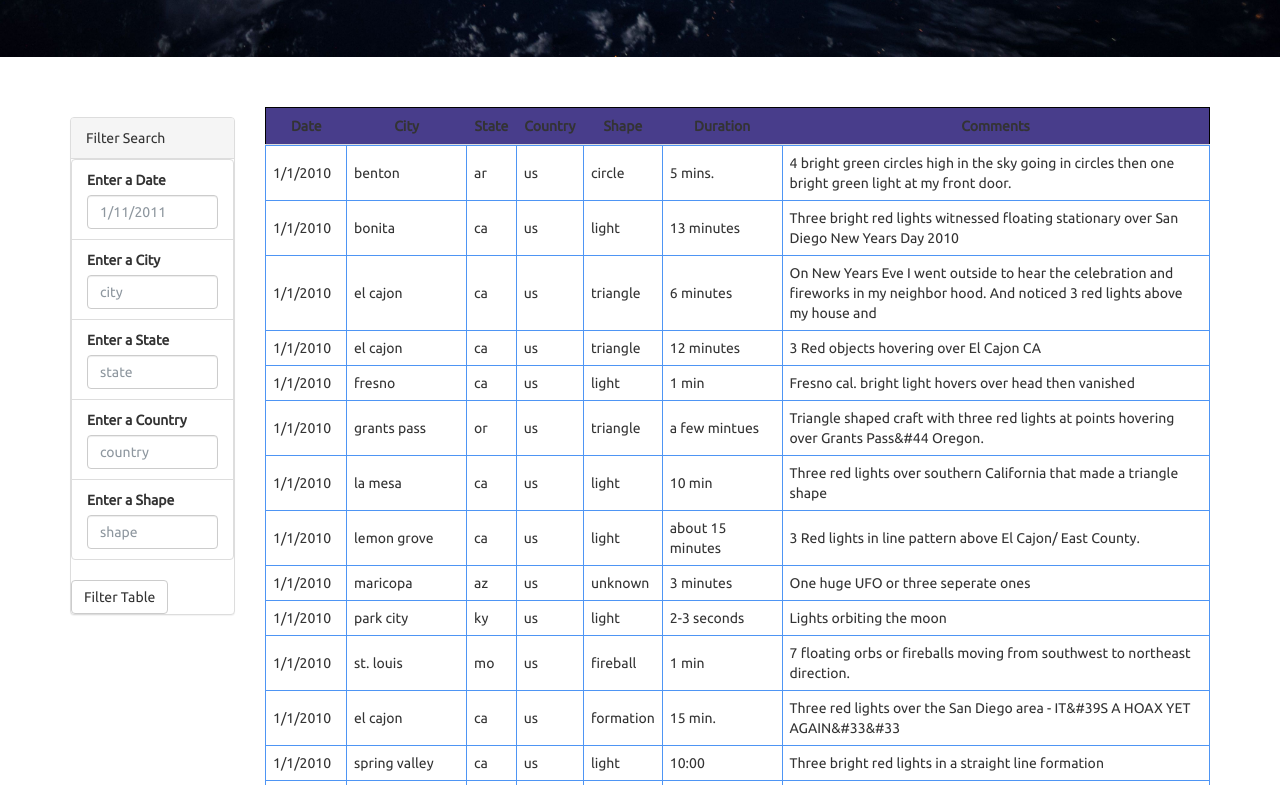
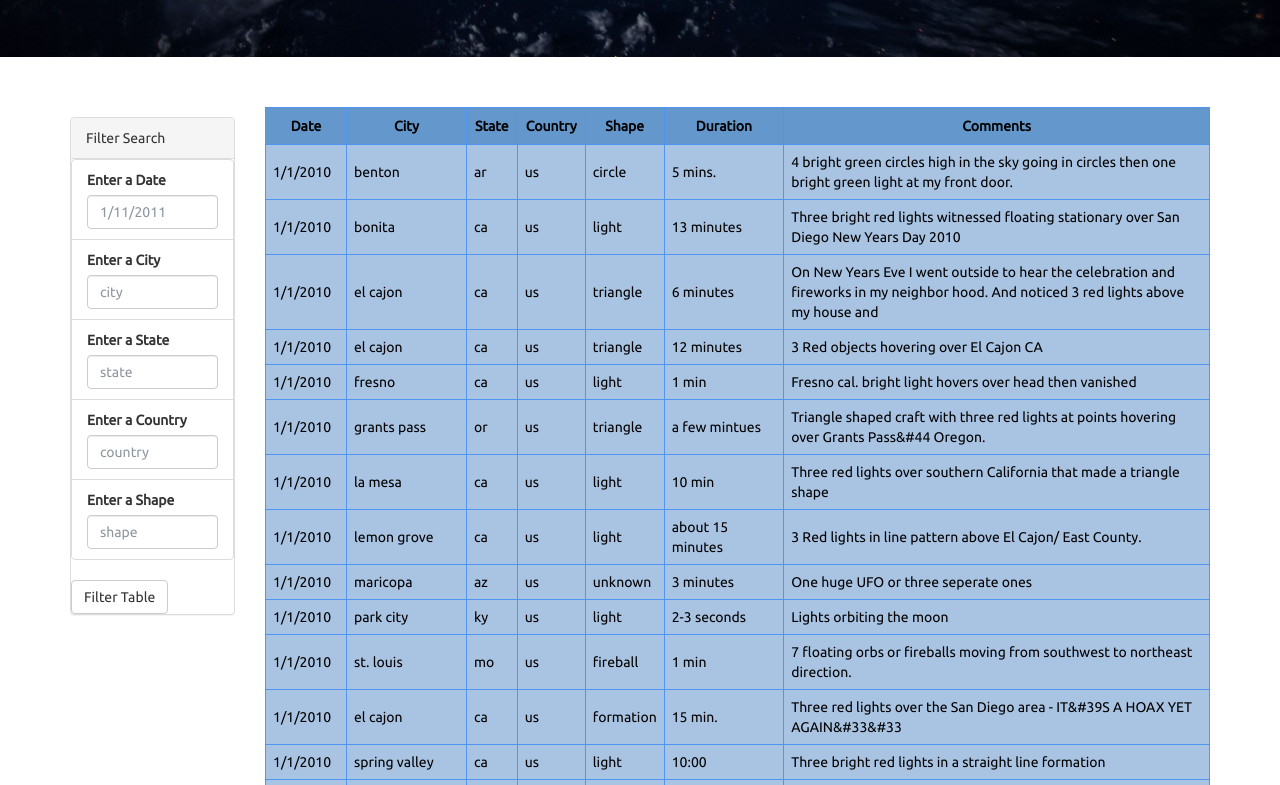
Before and after one commit to CholGurung/UFO_Sighting_chapter_12JS-Homework, a plain HTML site: page index.html in a window 1280 px wide. Shown: the part 555-1340 px from the top of the page. Drawn offline with nearby package versions, Linux system fonts and the light colour scheme.

Commit message:
changed style css

```diff
--- a/index.html
+++ b/index.html
@@ -6,9 +6,10 @@
   <title>UFO Finder</title>
   <meta name="viewport" content="width=device-width, initial-scale=1">
   <link rel="stylesheet" href="https://maxcdn.bootstrapcdn.com/bootswatch/3.3.7/superhero/bootstrap.min.css">
-  <link href="https://fonts.googleapis.com/css?family=Ubuntu" rel="stylesheet">
+    <link href="https://fonts.googleapis.com/css?family=Ubuntu" rel="stylesheet">
   <link rel="stylesheet" href="static/css/style.css">
   <script src="https://d3js.org/d3.v5.min.js"></script>
+  <script src="https://maxcdn.bootstrapcdn.com/bootstrap/3.3.7/js/bootstrap.min.js"></script>
 </head>
 
 <body>
@@ -66,7 +67,7 @@
         </div>
         <div class="col-md-10">
           <div id="table-area" class="">
-            <table id="ufo-table" class="table" style="border:1px solid black">
+            <table id="ufo-table" class="table table-striped" style="border:1px solid black">
               <thead>
                 <tr>
                   <th class="table-head">Date</th>
--- a/static/css/style.css
+++ b/static/css/style.css
@@ -75,6 +75,7 @@ select {
 
 #table-area th {
   text-align: center;
+  border:#4e95f4 1px solid;
 }
 
 #table-area th:first-child,
@@ -88,24 +89,25 @@ select {
 	.table{
 		width:100%;
     border-collapse:collapse;
-
+    background-color:rgb(169, 195, 226);
+    color:black;
 	}
 	.table td{
 		padding:7px; border:#4e95f4 1px solid;
 	}
 	/* provide some minimal visual accomodation for IE8 and below */
 	.table tr{
-		background:#4e5d6c;
+		background:#82a9cf;
 	}
 	/*  Define the background color for all the ODD background rows  */
 	.table tr:nth-child(odd){
-		background:darkslateblue;
+		background:#6498cc;
 	}
 	/*  Define the background color for all the EVEN background rows  */
 	.table tr:nth-child(even){
-		background:lightslategray;
+		background:rgb(181, 182, 128);
 	}
-
+  .table-striped
 
 
 .loader {
```
Also changed, not shown: 1 other file.
